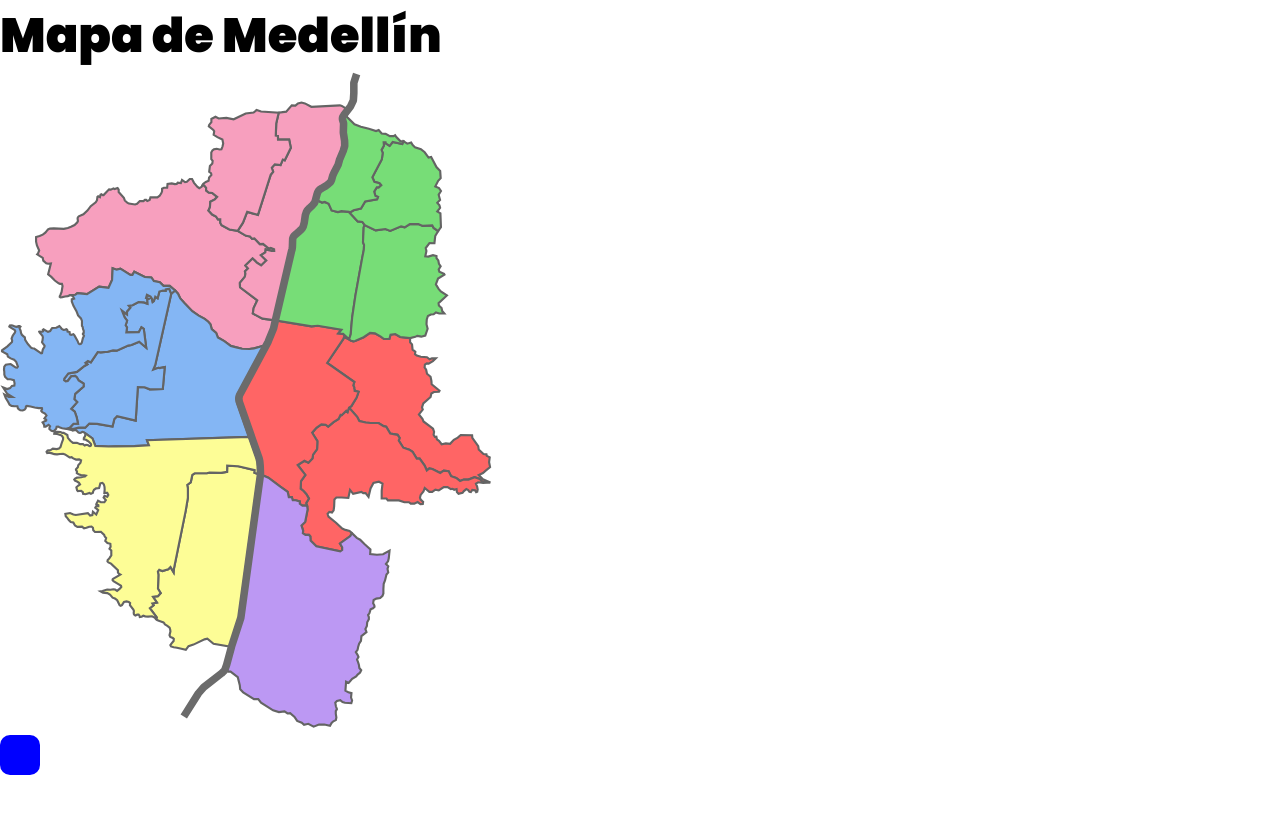
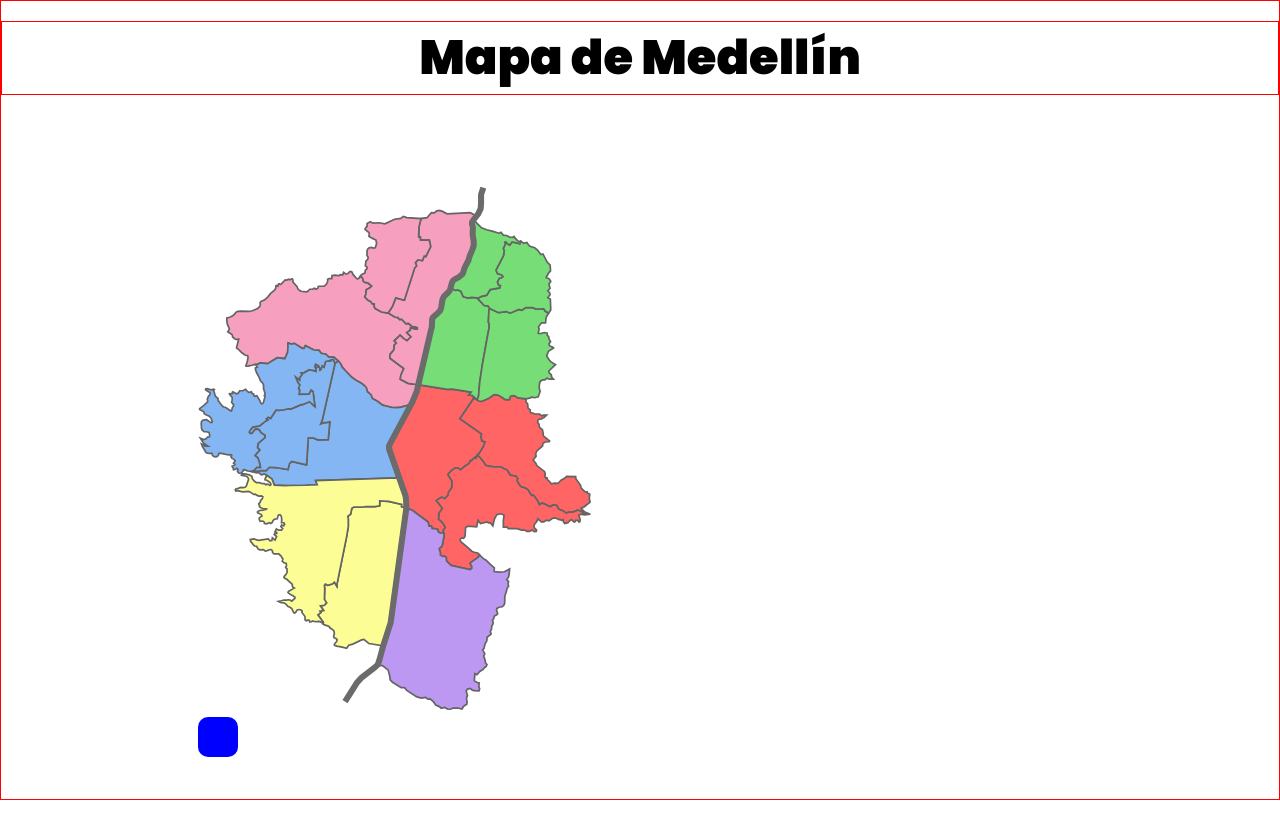
Before and after one commit to ValenMR/MyCity, a plain HTML site: page index.html in a window 1280 px wide. Before the commit the page ends 800 px from the top, so only its background shows below. Drawn offline with Linux system fonts and the light colour scheme.

Commit message:
estructuracion de la maqueta

```diff
--- a/index.html
+++ b/index.html
@@ -15,9 +15,11 @@
         246 -> 492
         328 -> 656
      -->
+    <div class="envoltura">
         <h1>Mapa de Medellín</h1>
 
-    <div class="contenedor__mapa">
+        <main class="contenedor-mapa-detalles">
+            <section class="contenedor__mapa">
                 <svg width="492" height="656" viewBox="0 0 246 328" fill="none" xmlns="http://www.w3.org/2000/svg">
                     <g id="sectores-medellin">
 
@@ -70,15 +72,19 @@
                     <path id="linea-central" d="M178.324 1L176.914 5.42646V10.4924L176.681 14.1565L175.244 17.2418L171.905 21.5582L171.275 22.5778L171.209 23.578L171.792 25.6454L171.665 30.3414L172.292 34.4213L172.356 36.9334L171.621 39.4173L169.735 43.9547L169.078 46.4157L167.055 50.257L166.344 51.9013L165.808 53.8731L165.31 54.993L164.182 56.0175L162.755 57.0869L160.919 58.1072L160.112 58.6142L159.327 59.2907L158.849 60.1359L158.482 61.2342L157.658 64.3367L157.295 65.3735L156.277 66.5962L154.804 67.9707L153.661 69.162L153.088 70.291L152.668 71.5757L152.139 75.2813L151.646 77.1665L151.251 77.9919L150.516 78.8187L149.574 79.6686L147.978 81.1002L147.171 81.7951L146.625 82.5331L146.335 83.2694L146.186 87.6449L146.012 88.7138L145.764 89.5695L137.71 124.094L136.791 128.207L134.03 134.955L119.672 161.778L119.417 163.262L119.645 164.92L129.492 193.011L129.874 194.566L130.1 196.992L130.244 201.196L120.422 272.872L115.796 287.231L113.329 296.37L112.363 299.146L110.728 300.691L101.845 307.64L99.185 310.696L91.8909 322.217" stroke="#6B6B6B" stroke-width="3.77953" stroke-linejoin="bevel"/>
                     </g>
                 </svg>
-    </div>
 
                 <div class="info__sector">
                     <p id="nombre__sector"></p>
                 </div>
+            </section>
+            <section class="detalle__sector">
 
-    <div class="detalle__sector">
+            </section>
+        </main>
 
     </div>
+
+
 
     <script src="./js/main.js"></script>
 </body>
--- a/styles/style.css
+++ b/styles/style.css
@@ -8,12 +8,32 @@ body {
     font-family: 'Poppins', sans-serif;
 }
 
+.envoltura {
+    border: 1px solid red;
+    height: 100vh;
+}
+
 h1 {
+    text-align: center;
     font-size: 48px;
+    margin: 20px 0;
+    border: 1px solid red;
 }
 
 .hover_sector g:hover {
     filter: drop-shadow(-1px 1px 4px rgba(0,0,0,0.75));
+}
+
+.contenedor-mapa-detalles {
+    height: 90vh;
+    display: flex;
+    align-items: center;
+    justify-content: space-around;
+}
+
+svg {
+    width: 80%;
+    height: 80%;
 }
 
 .info__sector p {
```
Lines whose indentation alone changed are shown as unchanged.
